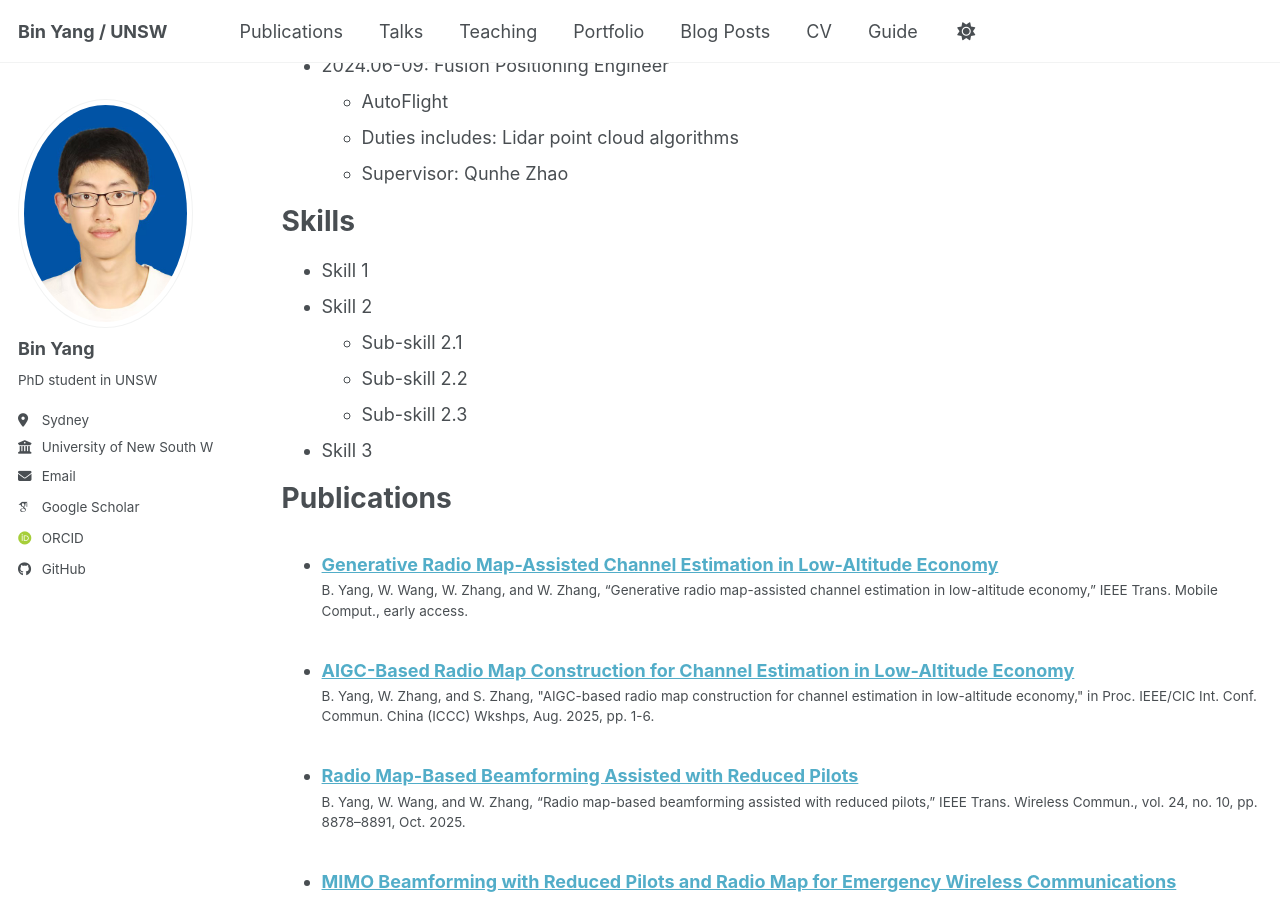
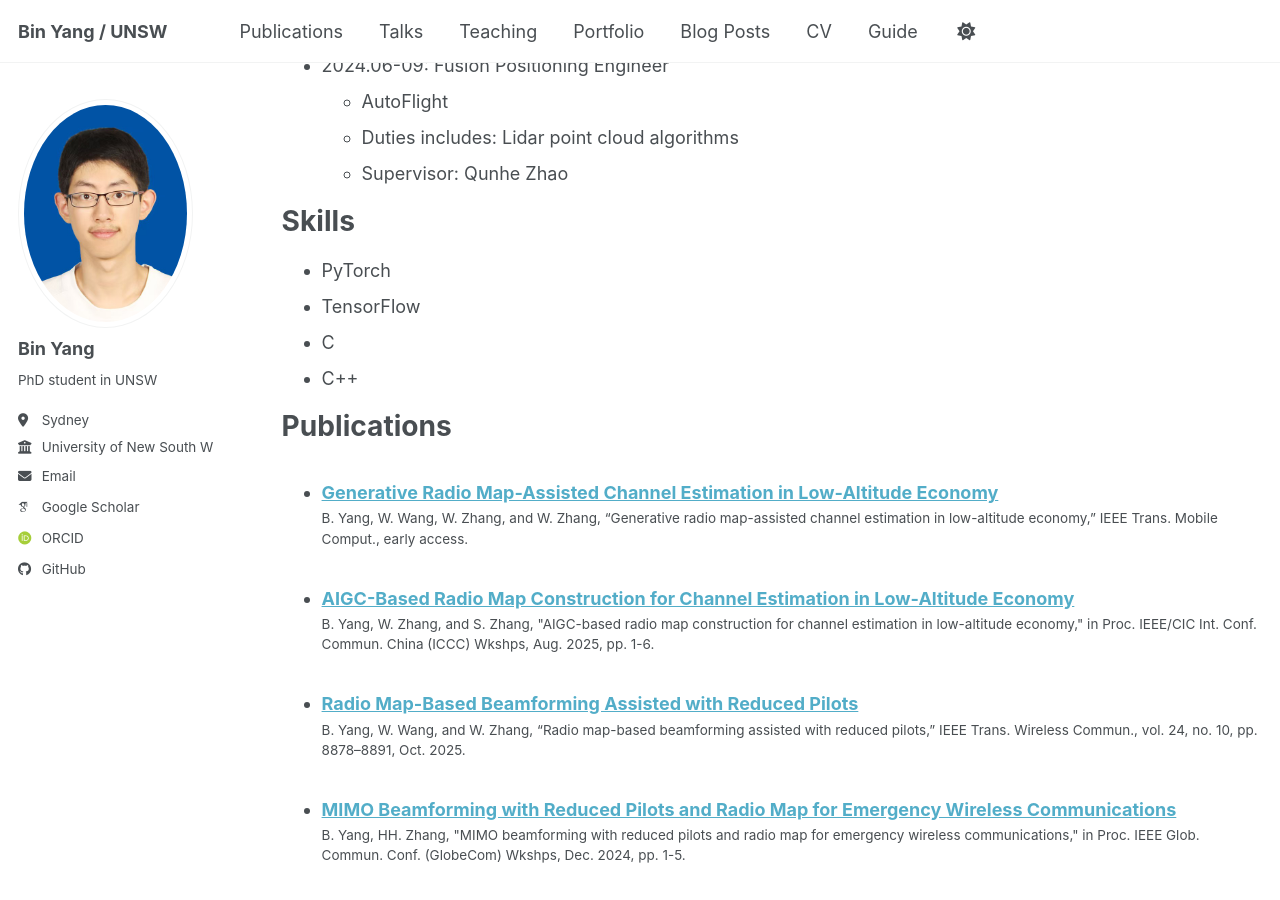
Before and after one commit to yangbin-xd/yangbin-xd.github.io, a Jekyll site: the page built from _pages/cv.md, in a window 1280 px wide and 900 px high, scrolled down 310 px. Built offline with Jekyll 4.4.1, drawn with Linux system fonts in a browser that asks for light colours; some web fonts are replaced; a script bundle is joined from its source files by our own code; library files that are not in the unit come from our copies.

Commit message:
Update Skills section with real skills
Replace placeholder skills with actual technical skills: PyTorch,
TensorFlow, C, and C++.

```diff
--- a/_pages/cv.md
+++ b/_pages/cv.md
@@ -24,12 +24,10 @@ Work experience
 
 Skills
 ======
-* Skill 1
-* Skill 2
-  * Sub-skill 2.1
-  * Sub-skill 2.2
-  * Sub-skill 2.3
-* Skill 3
+* PyTorch
+* TensorFlow
+* C
+* C++
 
 Publications
 ======
```
